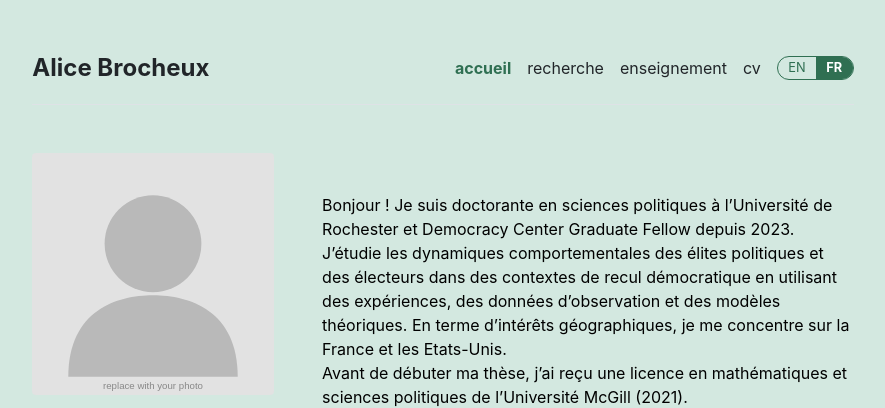
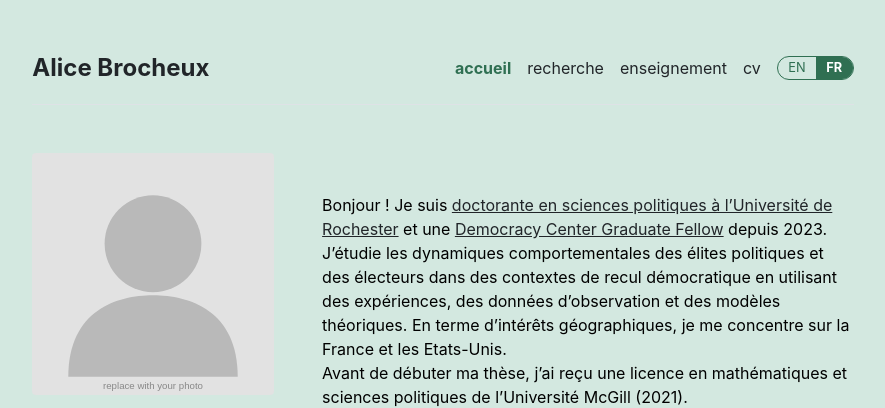
Before and after one commit to AliceBrocheux/alicebrocheux.github.io, a Jekyll site: the page built from fr/index.md, in a window 1280 px wide. Shown: the top 408 px of the page, without its empty margins (197-1082 px from the left). Built offline with Jekyll 4.4.1, drawn with Linux system fonts in a browser that asks for light colours.

Commit message:
Update index.md

```diff
--- a/fr/index.md
+++ b/fr/index.md
@@ -6,7 +6,7 @@
 
 <br>
 
-Bonjour ! Je suis doctorante en sciences politiques à l'Université de Rochester et Democracy Center Graduate Fellow depuis 2023. J'étudie les dynamiques comportementales des élites politiques et des électeurs dans des contextes de recul démocratique en utilisant des expériences, des données d'observation et des modèles théoriques. En terme d'intérêts géographiques, je me concentre sur la France et les Etats-Unis. <br>
+Bonjour ! Je suis [doctorante en sciences politiques à l'Université de Rochester](https://www.sas.rochester.edu/psc/people/phd-current.php) et une [Democracy Center Graduate Fellow](https://www.sas.rochester.edu/democracycenter/research/graduate-fellows.html) depuis 2023. J'étudie les dynamiques comportementales des élites politiques et des électeurs dans des contextes de recul démocratique en utilisant des expériences, des données d'observation et des modèles théoriques. En terme d'intérêts géographiques, je me concentre sur la France et les Etats-Unis. <br>
 Avant de débuter ma thèse, j'ai reçu une licence en mathématiques et sciences politiques de l'Université McGill (2021).
 
 <br>
```
